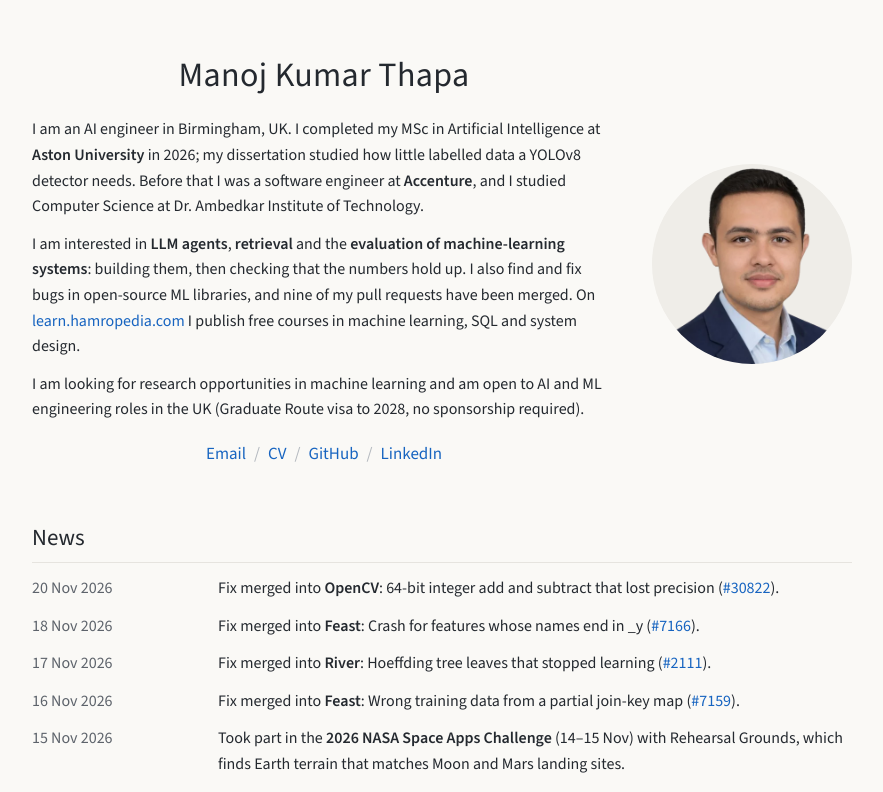
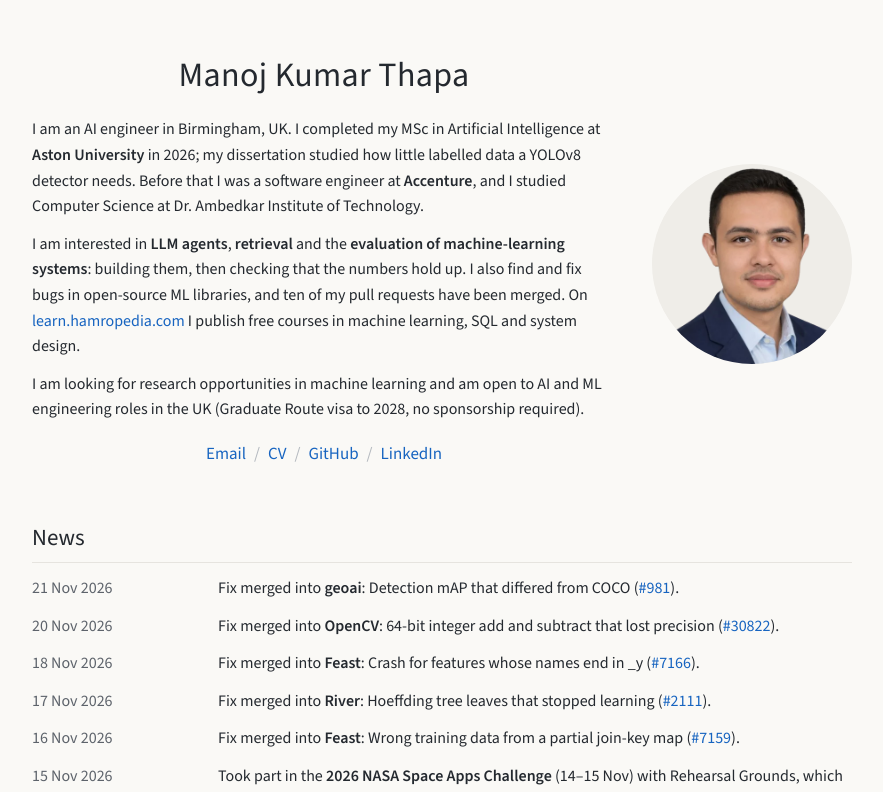
Before and after one commit to iammanoj807/profile, a React (Vite) app: page / in a window 1280 px wide. Shown: the top 792 px of the page, without its empty margins (198-1081 px from the left). Built offline with nearby package versions, Linux system fonts and the light colour scheme.

Commit message:
Add geoai #981 to open source

```diff
--- a/src/data/portfolioData.js
+++ b/src/data/portfolioData.js
@@ -251,6 +251,16 @@ export const portfolioData = {
             title: "Hoeffding tree leaves that stopped learning",
             summary: "River 0.27.0's new Rust tree never reactivated a deactivated leaf, so the default HoeffdingTreeClassifier and ARFClassifier could stop learning on imbalanced or changing streams: recall **0.0** where 0.26.1 gave **1.0**. The fix restores the old behaviour and also heals models pickled with 0.27.0.",
             tags: ["Rust", "Python", "Streaming ML"]
+        },
+        {
+            project: "geoai",
+            area: "Geospatial AI · University of Tennessee",
+            repo: "opengeos/geoai",
+            pr: 981,
+            merged: "2026-11-21",
+            title: "Detection mAP that differed from COCO",
+            summary: "evaluate_coco_metrics broke two COCO rules: a predicted class without ground truth lowered only mAP@[0.5:0.95], and a detection whose best ground-truth box was already matched counted as a false positive even when another box qualified. On 10–40-image evaluation sets mAP@[0.5:0.95] came out too low in up to **65%** of draws; it now matches pycocotools on 1,438 random scenes.",
+            tags: ["Python", "Object detection", "COCO"]
         }
     ],
 
```
